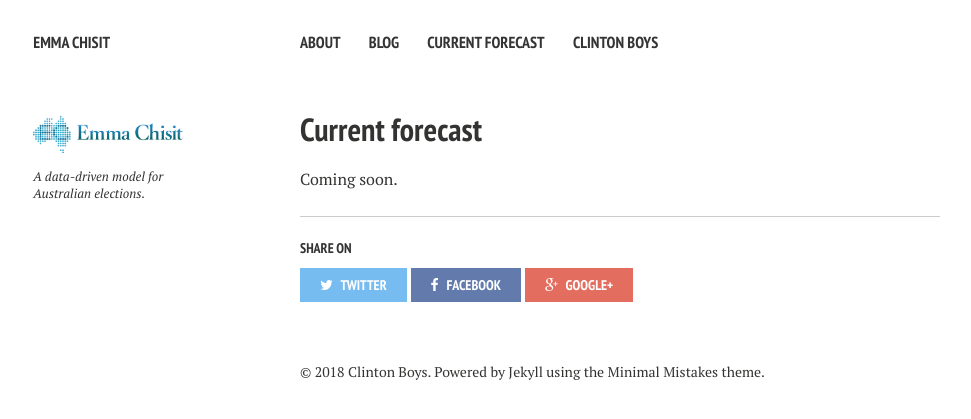
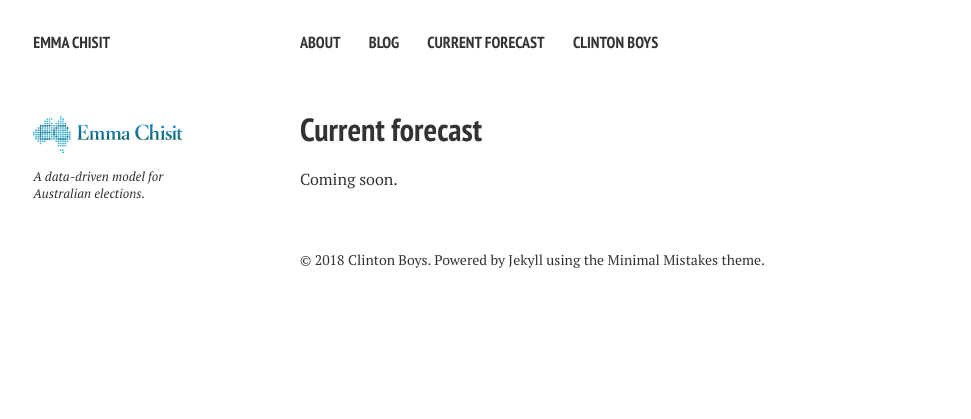
Before and after one commit to clintonboys/emma-chisit-site, a Jekyll site: the page built from current-forecast/index.md, in a window 1280 px wide. Shown: the top 419 px of the page, without its empty margins (20-991 px from the left). Built offline with Jekyll 4.4.1, drawn with Linux system fonts in a browser that asks for light colours; nearby versions of some CDN libraries.

Commit message:
site updated for 2019

```diff
--- a/_config.yml
+++ b/_config.yml
@@ -35,7 +35,7 @@ owner:
   facebook: #username
   google:
     plus: #username
-    analytics:
+    analytics: UA-59479340-2
     verify:
     ad-client:
     ad-slot:
--- a/_layouts/page.html
+++ b/_layouts/page.html
@@ -36,10 +36,6 @@
     <h1>{{ page.title }}</h1>
     <div class="article-wrap">
       {{ content }}
-      {% if page.share != false %}
-        <hr />
-        {% include _social-share.html %}
-      {% endif %}
     </div><!-- /.article-wrap -->
     {% if site.owner.disqus-shortname and page.comments == true %}
       <section id="disqus_thread"></section><!-- /#disqus_thread -->
```
Also changed, not shown: 5 other files.
